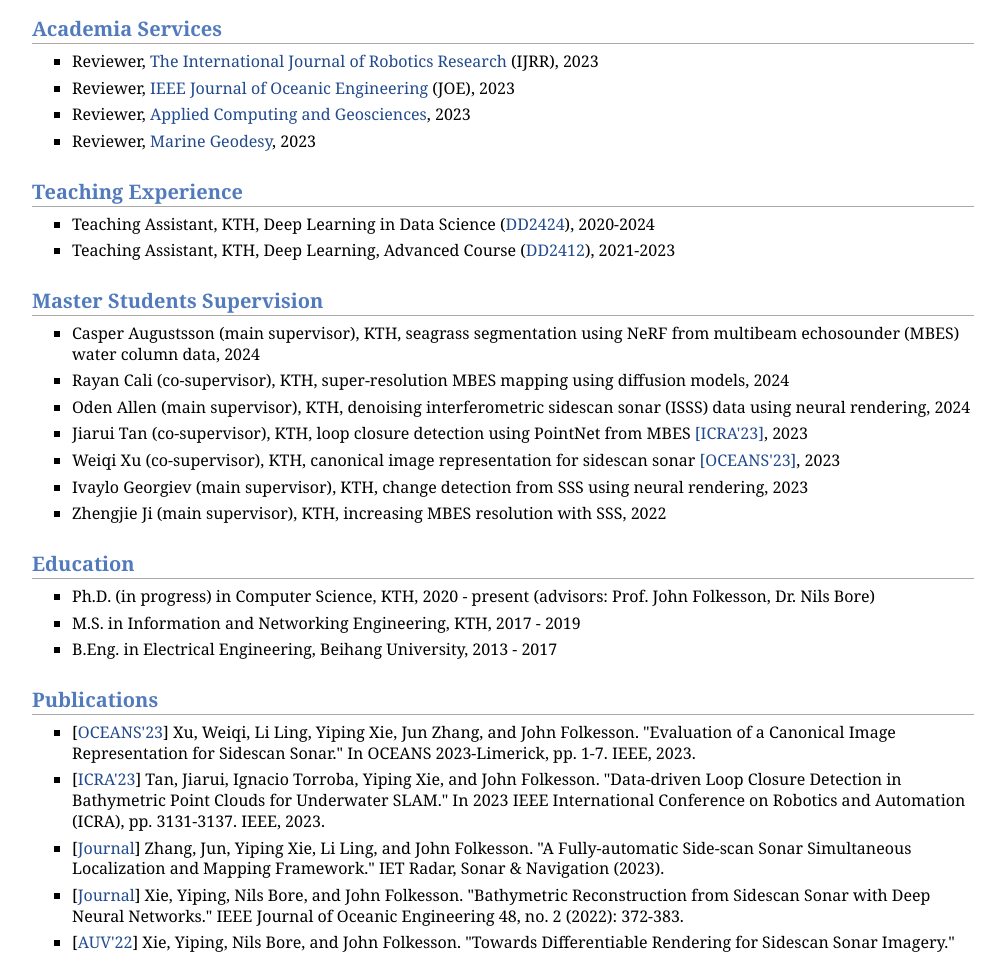
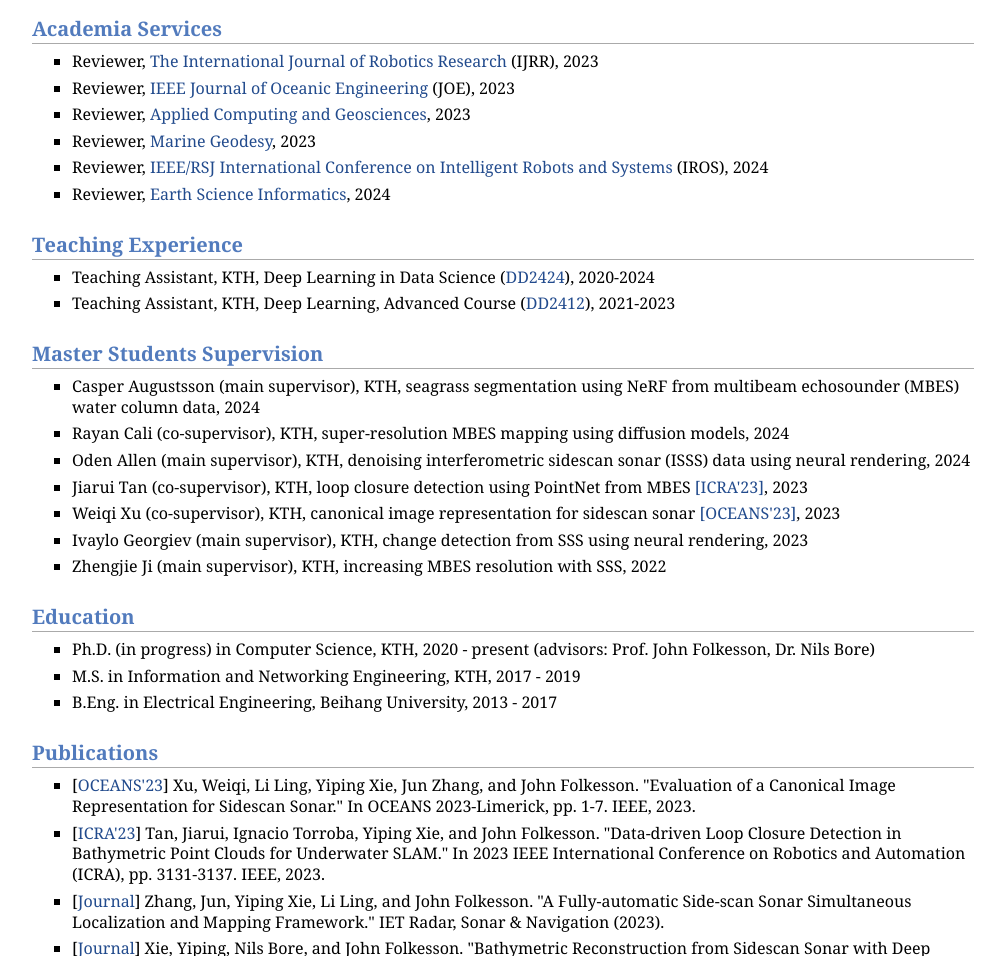
Before and after one commit to xyp8023/xyp8023.github.io, a plain HTML site: page index.html in a window 1280 px wide. Shown: the part 879-1835 px from the top of the page, without its empty margins (137-1142 px from the left). Drawn offline with Linux system fonts and the light colour scheme.

Commit message:
Updated recently reviews

```diff
--- a/index.html
+++ b/index.html
@@ -76,6 +76,12 @@ E-mail: yipingx [at] kth [dot] se</p>
 </li>
 
 <li><p>Reviewer, <a href="https://www.sciencedirect.com/journal/applied-computing-and-geosciences">Marine Geodesy</a>, 2023</p>
+</li>
+
+<li><p>Reviewer, <a href="https://iros2024-abudhabi.org/">IEEE/RSJ International Conference on Intelligent Robots and Systems</a> (IROS), 2024</p>
+</li>
+
+<li><p>Reviewer, <a href="https://link.springer.com/journal/12145">Earth Science Informatics</a>, 2024</p>
 </li>
 
 
```
